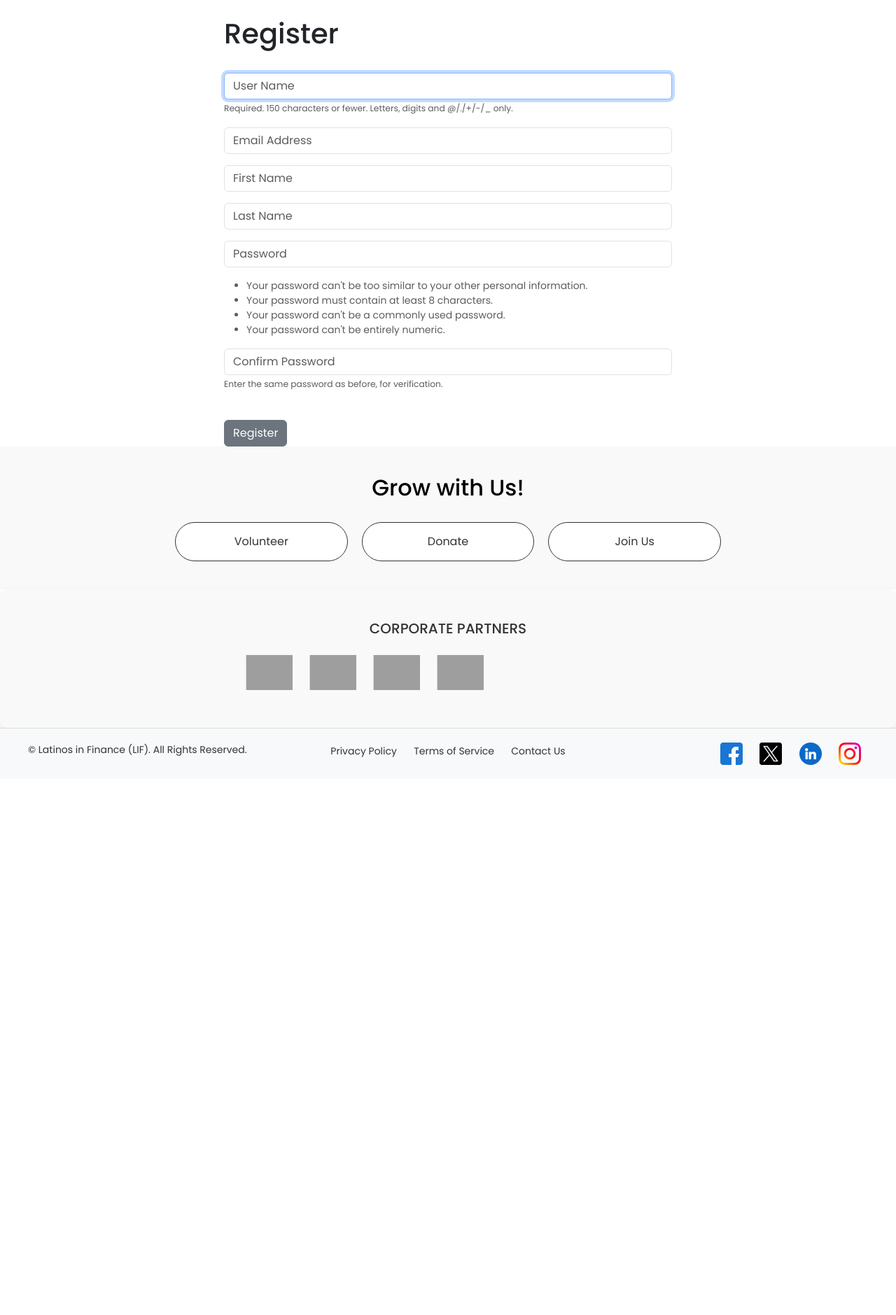
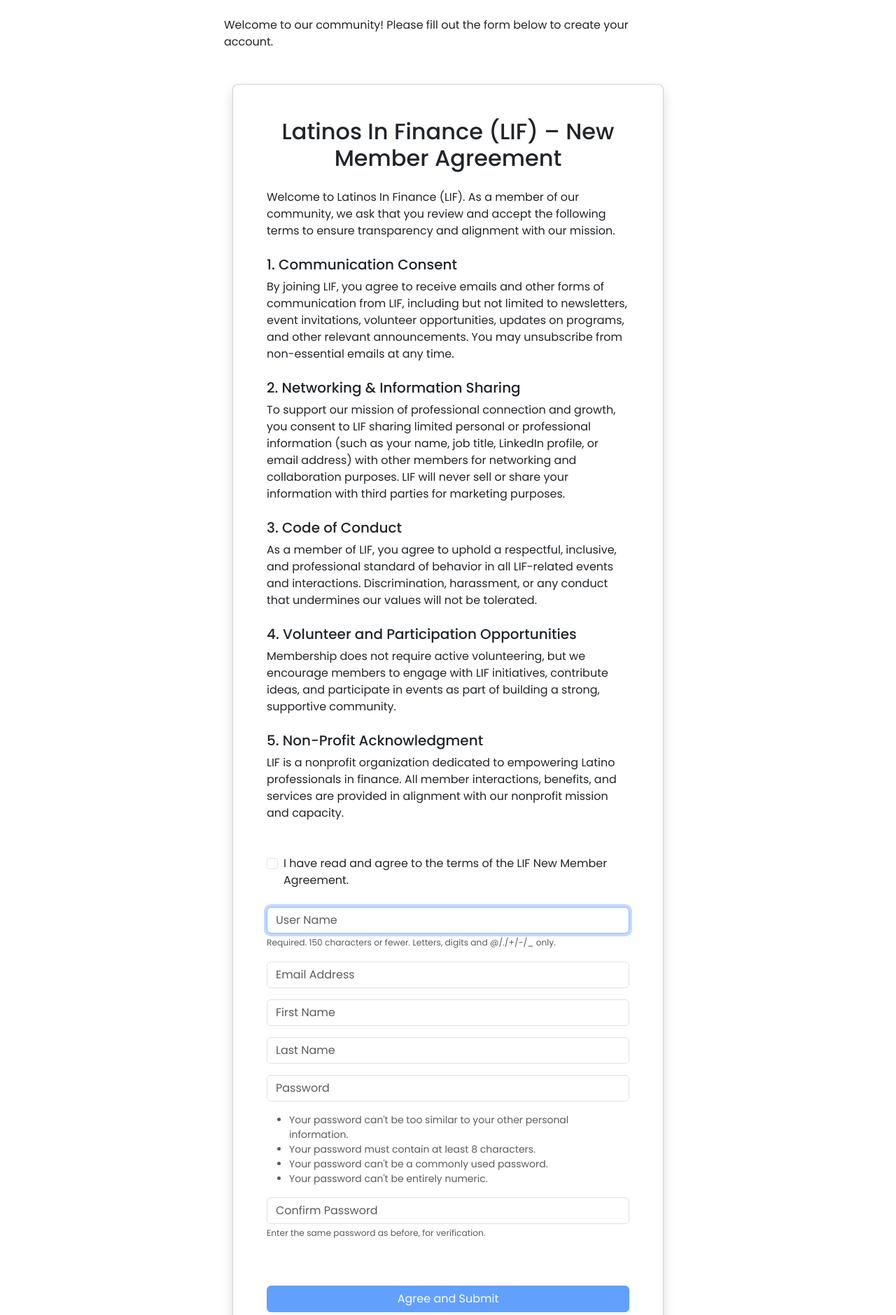
Before and after one commit to erickvivas415/crmproject, a Django app: page /register_user/ in a window 1280 px wide. Shown: the part 86-1965 px from the top of the page at 70% size. Before the commit the page ends 1179 px from the top, so only its background shows below. Run offline with Django 5.2, Linux system fonts and the light colour scheme; grey boxes are pictures that could not be loaded.

Commit message:
Update membership disclosure

```diff
--- a/homepage/templates/homepage/index.html
+++ b/homepage/templates/homepage/index.html
@@ -68,7 +68,13 @@
 
         {% block content %}
 
-
+        <div class="container">
+          <div class="row">
+            <div class="col-md-12 text-center">
+              <h1 style="font-size: 2.5rem; font-weight: 600; color: #333; margin-top: 50px;">Welcome to Latinos in Finance</h1>
+              <p style="font-size: 1.25rem; color: #666; margin-bottom: 30px;">Empowering the Latino Community in Finance</p>
+            </div>
+          </div>
 
         {% endblock %}
         <div style="background-color: #f9f9f9; padding: 40px; text-align: center; font-family: 'Poppins', sans-serif;">
--- a/homepage/templates/homepage/register_user.html
+++ b/homepage/templates/homepage/register_user.html
@@ -2,7 +2,46 @@
 {% block content %}
 <div class="col-md-6 offset-md-3">
     <br>
-    <h1>Register</h1>
+
+    <p>Welcome to our community! Please fill out the form below to create your account.</p>
+    <div class="container my-5">
+        <div class="card shadow rounded-3">
+          <div class="card-body p-5 fs-6">
+            <h2 class="mb-4 text-center">Latinos In Finance (LIF) – New Member Agreement</h2>
+
+            <p>Welcome to Latinos In Finance (LIF). As a member of our community, we ask that you review and accept the following terms to ensure transparency and alignment with our mission.</p>
+
+            <h5 class="mt-4">1. Communication Consent</h5>
+            <p>
+              By joining LIF, you agree to receive emails and other forms of communication from LIF, including but not limited to newsletters, event invitations, volunteer opportunities, updates on programs, and other relevant announcements. You may unsubscribe from non-essential emails at any time.
+            </p>
+
+            <h5 class="mt-4">2. Networking & Information Sharing</h5>
+            <p>
+              To support our mission of professional connection and growth, you consent to LIF sharing limited personal or professional information (such as your name, job title, LinkedIn profile, or email address) with other members for networking and collaboration purposes. LIF will never sell or share your information with third parties for marketing purposes.
+            </p>
+
+            <h5 class="mt-4">3. Code of Conduct</h5>
+            <p>
+              As a member of LIF, you agree to uphold a respectful, inclusive, and professional standard of behavior in all LIF-related events and interactions. Discrimination, harassment, or any conduct that undermines our values will not be tolerated.
+            </p>
+
+            <h5 class="mt-4">4. Volunteer and Participation Opportunities</h5>
+            <p>
+              Membership does not require active volunteering, but we encourage members to engage with LIF initiatives, contribute ideas, and participate in events as part of building a strong, supportive community.
+            </p>
+
+            <h5 class="mt-4">5. Non-Profit Acknowledgment</h5>
+            <p>
+              LIF is a nonprofit organization dedicated to empowering Latino professionals in finance. All member interactions, benefits, and services are provided in alignment with our nonprofit mission and capacity.
+            </p>
+
+            <div class="form-check mt-5">
+              <input class="form-check-input" type="checkbox" id="agreementCheck">
+              <label class="form-check-label" for="agreementCheck">
+                I have read and agree to the terms of the LIF New Member Agreement.
+              </label>
+            </div>
     <br>
     <form method="POST" action="{% url 'register_user' %}">
         {% csrf_token %}
@@ -20,9 +59,19 @@
         {{ form.as_p }}
         <br/>
 
-            <button type="submit" class="btn btn-secondary">Register</button>
+        <div class="d-grid gap-2 mt-4">
+            <button class="btn btn-primary" type="submit" disabled id="submitBtn">Agree and Submit</button>
+          </div>
         </form>
     </form>
 </div>
 
+<script>
+    const checkbox = document.getElementById('agreementCheck');
+    const submitBtn = document.getElementById('submitBtn');
+    checkbox.addEventListener('change', () => {
+      submitBtn.disabled = !checkbox.checked;
+    });
+  </script>
+
 {% endblock %}
--- a/homepage/views.py
+++ b/homepage/views.py
@@ -30,6 +30,7 @@
 from django.contrib.auth.forms import SetPasswordForm
 
 from django.shortcuts import get_object_or_404
+
 
 
 
```
Also changed, not shown: notif.py (+17 -29 lines).
